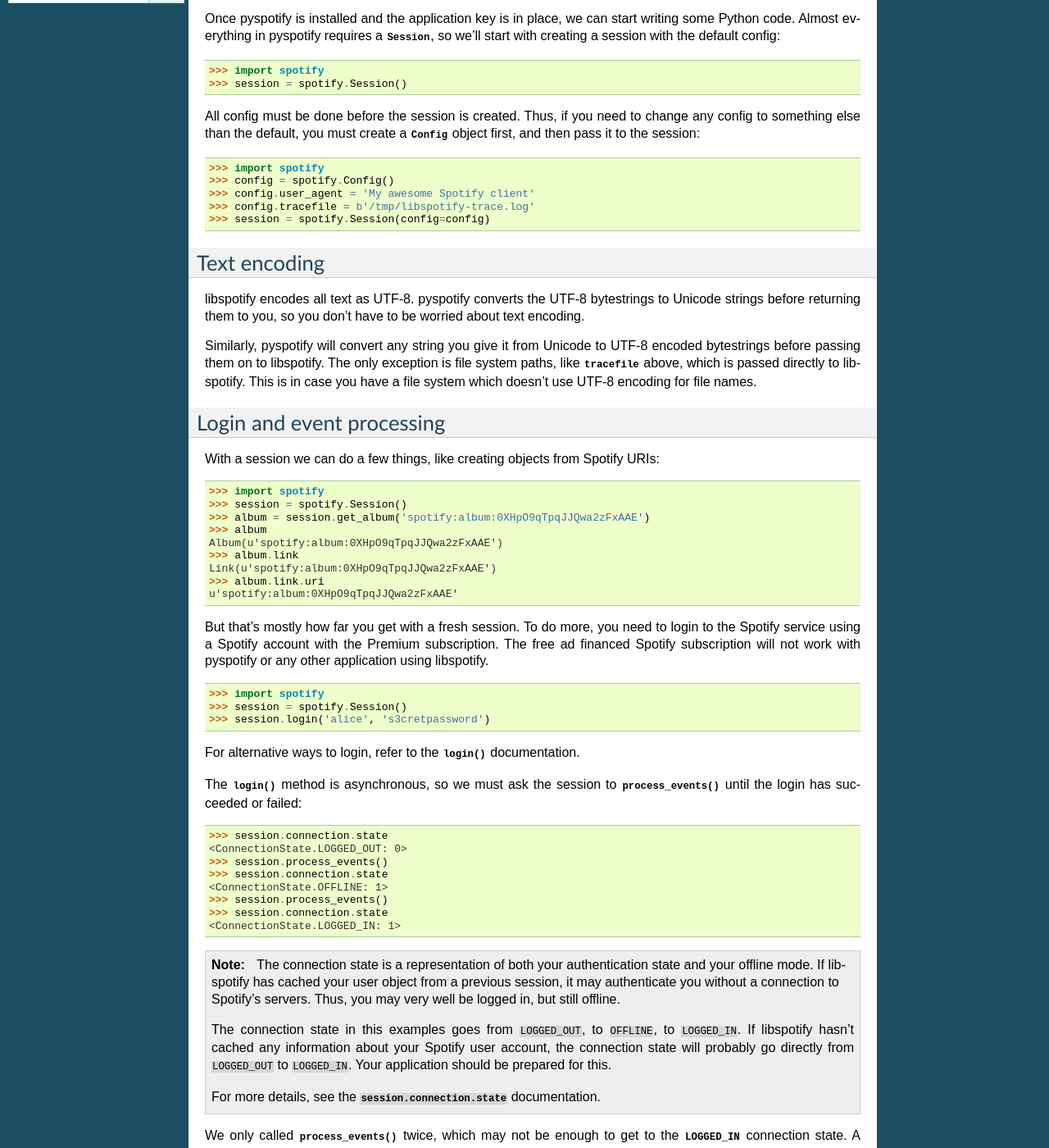
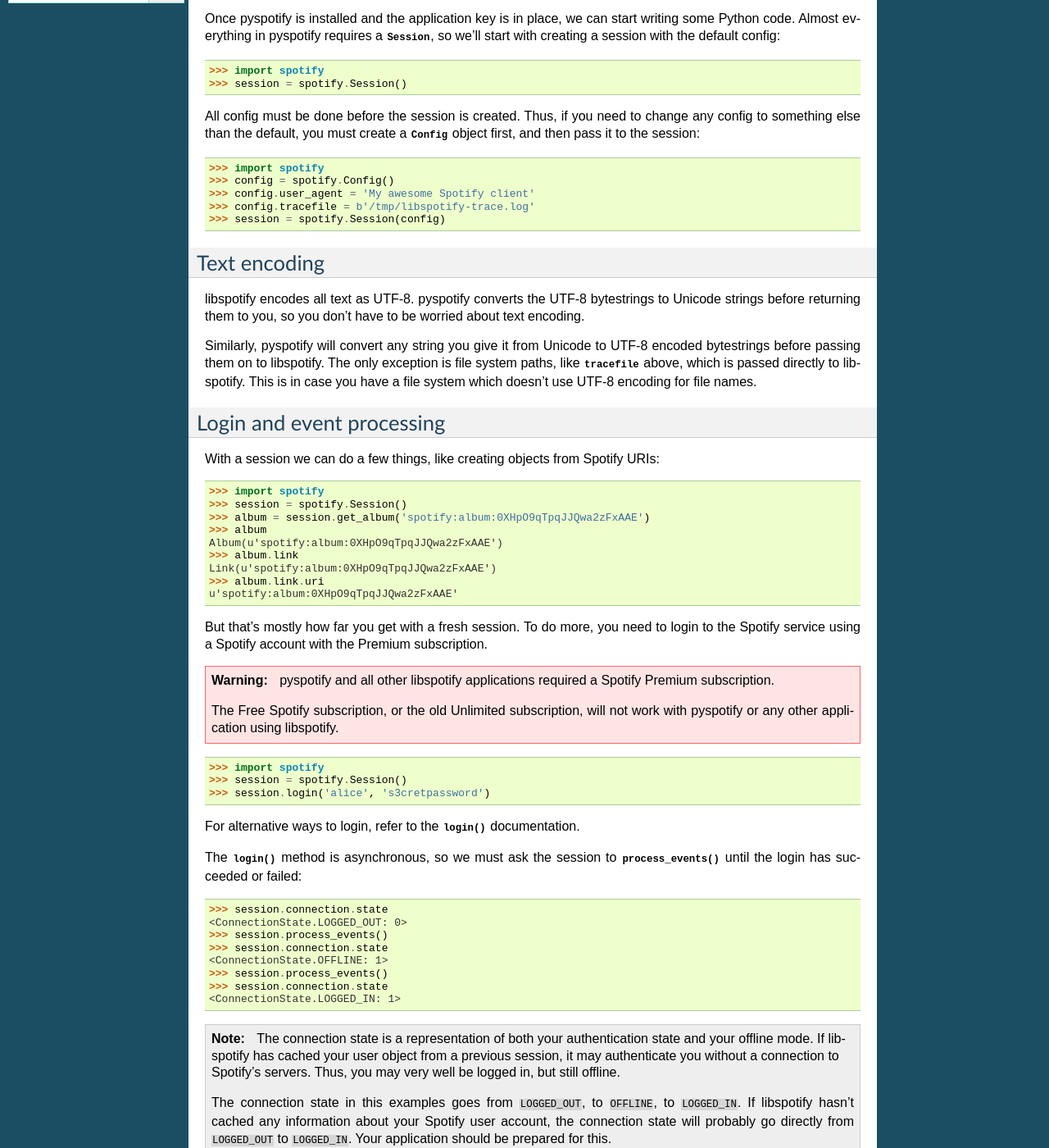
Before and after one commit to jodal/pyspotify, a Sphinx documentation site: the page built from docs/quickstart.rst, in a window 1280 px wide and 1400 px high, scrolled down 513 px. Shown: the whole window at 82% size. Built offline with Sphinx 7.4.7, drawn with Linux system fonts in a browser that asks for light colours; pages that are not in the unit, such as notebooks, are missing from menus.

Commit message:
docs: Minor quickstart improvements

```diff
--- a/docs/quickstart.rst
+++ b/docs/quickstart.rst
@@ -51,7 +51,7 @@
     >>> config = spotify.Config()
     >>> config.user_agent = 'My awesome Spotify client'
     >>> config.tracefile = b'/tmp/libspotify-trace.log'
-    >>> session = spotify.Session(config=config)
+    >>> session = spotify.Session(config)
 
 
 Text encoding
@@ -86,8 +86,15 @@
 
 But that's mostly how far you get with a fresh session. To do more, you need to
 login to the Spotify service using a Spotify account with the Premium
-subscription. The free ad financed Spotify subscription will not work with
-pyspotify or any other application using libspotify.
+subscription.
+
+.. warning::
+
+    pyspotify and all other libspotify applications required a Spotify Premium
+    subscription.
+
+    The Free Spotify subscription, or the old Unlimited subscription, will not
+    work with pyspotify or any other application using libspotify.
 
 ::
 
```
